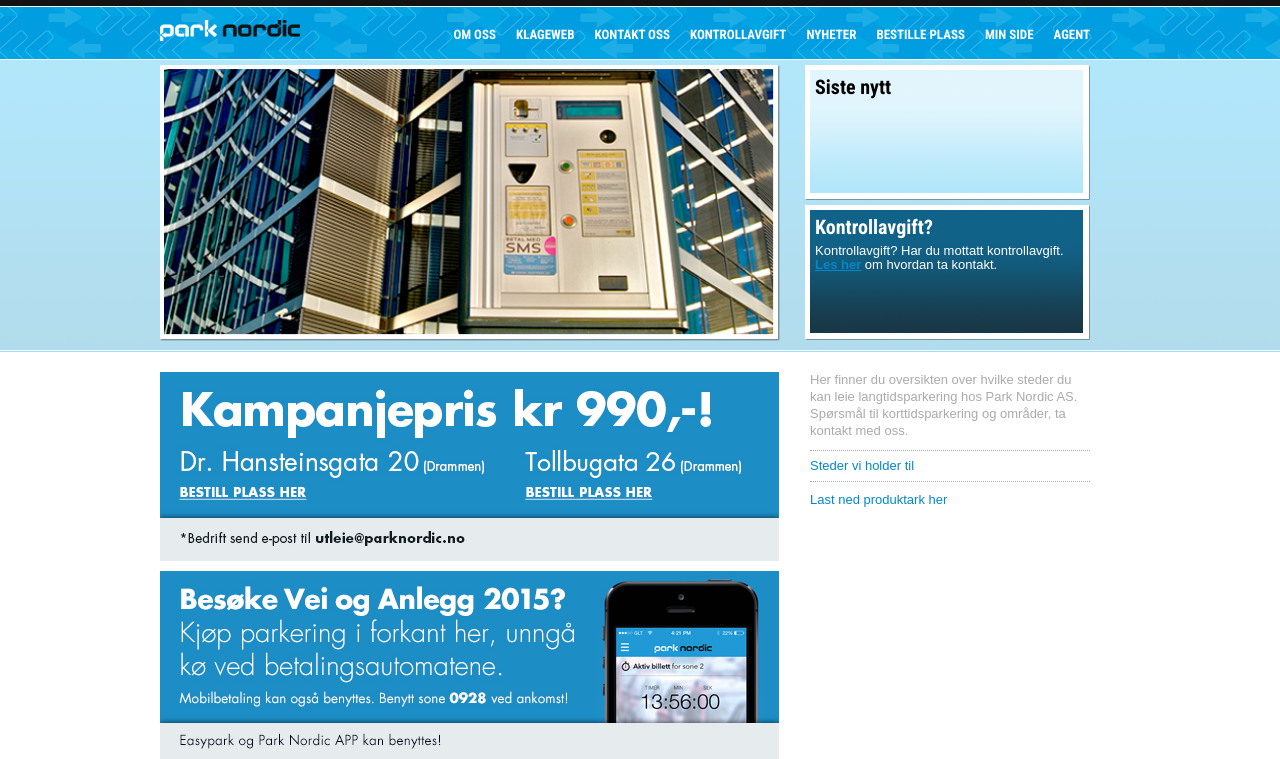
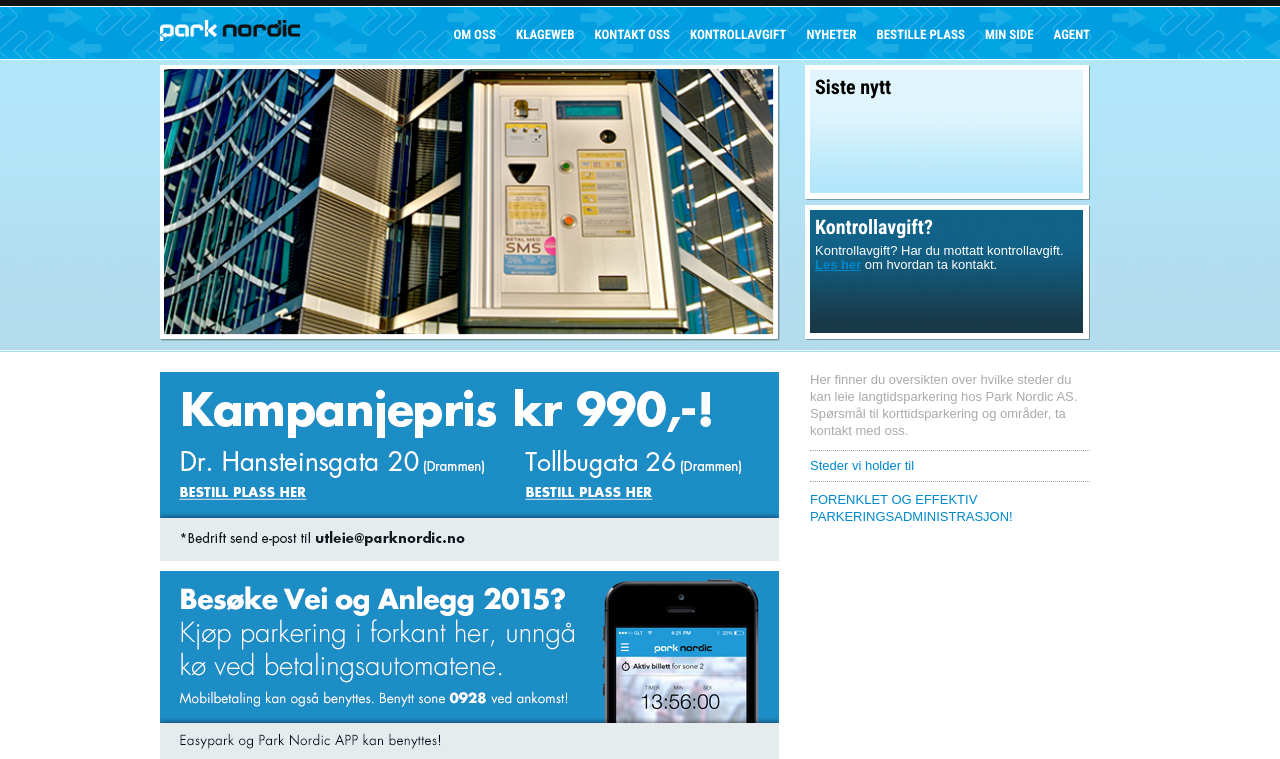
Before and after one commit to icodeforyou/parknordic.no, a PHP site: page / in a window 1280 px wide. Shown: the top 759 px of the page. Run offline with PHP 8.4, Linux system fonts and the light colour scheme; data that the repository does not hold is empty; some libraries are stand-ins or nearby versions.

Commit message:
Ändrat länken

```diff
--- a/_content/cnt_home.php
+++ b/_content/cnt_home.php
@@ -28,7 +28,7 @@
   <div id="lots" class="span4">
     <?php $PN->getCities(); ?>
     <p>
-      <a href="/assets/Produktark_ParkNordic_A4.pdf">Last ned produktark her</a>
+      <a href="/assets/Produktark_ParkNordic_A4.pdf">FORENKLET OG EFFEKTIV PARKERINGSADMINISTRASJON!</a>
     </p>
   </div>
 </div>
```
